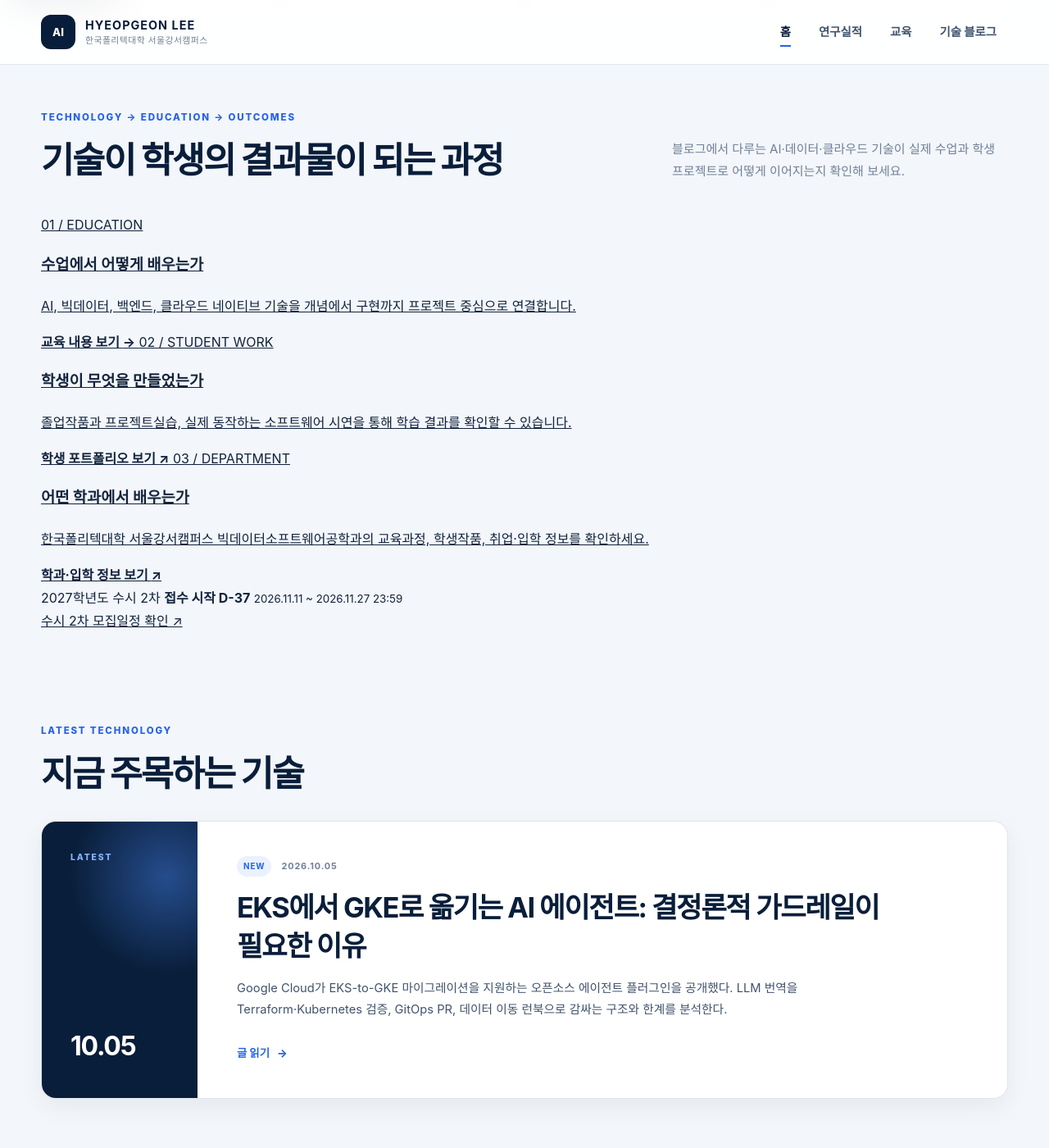
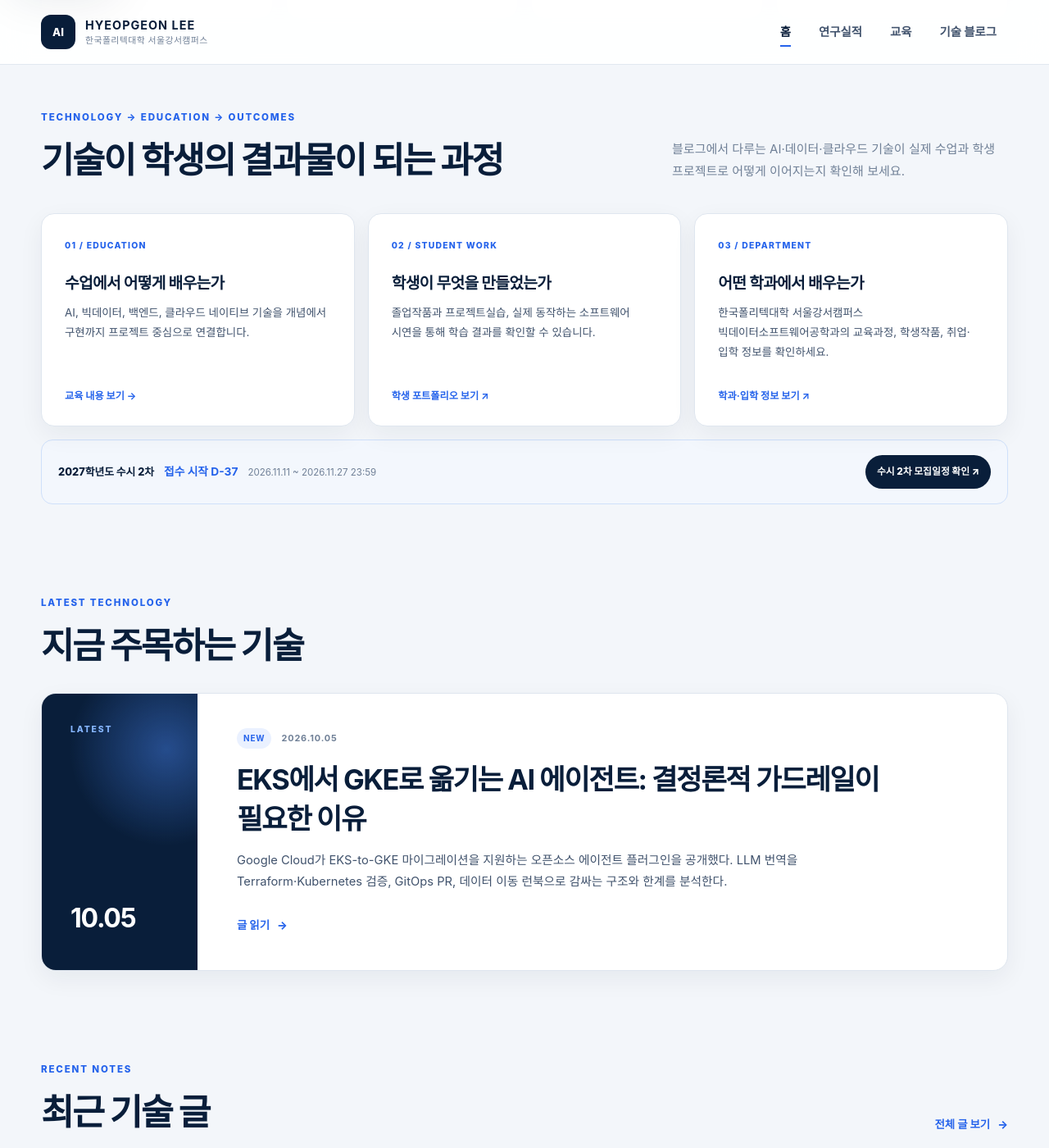
Before and after one commit to Hyeopgeon-Lee/hyeopgeon-Lee.github.io, a Jekyll site: the page built from index.md, in a window 1280 px wide and 1400 px high, scrolled down 1424 px. Shown: the whole window at 82% size. Built offline with Jekyll 4.4.1, drawn with Linux system fonts in a browser that asks for light colours; some web fonts are replaced.

Commit message:
Style department outreach pathways for desktop and mobile

```diff
--- a/assets/css/custom.css
+++ b/assets/css/custom.css
@@ -2589,3 +2589,192 @@ a {
 /* Reserve copy controls before scripts run to avoid a layout shift. */
 .prose-content pre { position: relative; padding-top: 3rem; }
 .prose-content pre > .copy-button { position: absolute; top: .35rem; right: .5rem; margin: 0; }
+
+
+/* Department outreach bridges */
+.education-bridge-grid {
+  display: grid;
+  grid-template-columns: repeat(3, minmax(0, 1fr));
+  gap: 16px;
+}
+
+.education-bridge-card {
+  min-height: 260px;
+  padding: 30px 28px 26px;
+  display: flex;
+  flex-direction: column;
+  border: 1px solid var(--border);
+  border-radius: 16px;
+  background: var(--surface);
+  box-shadow: var(--shadow-sm);
+  color: var(--navy);
+  text-decoration: none;
+  transition: transform 180ms ease, border-color 180ms ease, box-shadow 180ms ease;
+}
+
+.education-bridge-card:hover {
+  border-color: #a8c2e7;
+  box-shadow: 0 18px 42px rgba(9, 30, 58, 0.1);
+  transform: translateY(-4px);
+}
+
+.education-bridge-card > span {
+  color: var(--blue);
+  font-size: 0.65rem;
+  font-weight: 800;
+  letter-spacing: 0.12em;
+}
+
+.education-bridge-card h3 {
+  margin: 22px 0 12px;
+  color: var(--navy);
+  font-size: 1.2rem;
+  letter-spacing: -0.035em;
+  line-height: 1.4;
+}
+
+.education-bridge-card p {
+  margin: 0;
+  color: var(--text-soft);
+  font-size: 0.84rem;
+  line-height: 1.78;
+}
+
+.education-bridge-card strong {
+  margin-top: auto;
+  padding-top: 24px;
+  color: var(--blue);
+  font-size: 0.76rem;
+}
+
+.education-bridge-admission {
+  margin-top: 16px;
+  padding: 18px 20px;
+  display: flex;
+  align-items: center;
+  justify-content: space-between;
+  gap: 24px;
+  border: 1px solid #cfe0fa;
+  border-radius: 14px;
+  background: #f3f7fd;
+}
+
+.education-bridge-admission > div {
+  min-width: 0;
+  display: flex;
+  align-items: baseline;
+  flex-wrap: wrap;
+  gap: 5px 12px;
+}
+
+.education-bridge-admission span {
+  color: var(--navy);
+  font-size: 0.8rem;
+  font-weight: 800;
+}
+
+.education-bridge-admission strong {
+  color: var(--blue);
+  font-size: 0.86rem;
+}
+
+.education-bridge-admission small {
+  color: var(--muted);
+  font-size: 0.72rem;
+}
+
+.education-bridge-admission > a {
+  flex: 0 0 auto;
+  padding: 10px 14px;
+  border-radius: 999px;
+  background: var(--navy);
+  color: #fff;
+  font-size: 0.74rem;
+  font-weight: 800;
+  text-decoration: none;
+}
+
+.post-education-bridge {
+  margin-top: 24px;
+  padding: 25px 26px;
+  border: 1px solid #cfe0fa;
+  border-radius: 14px;
+  background: linear-gradient(135deg, #f7faff 0%, #eef5ff 100%);
+}
+
+.post-education-bridge__eyebrow {
+  display: block;
+  color: var(--blue);
+  font-size: 0.64rem;
+  font-weight: 800;
+  letter-spacing: 0.13em;
+}
+
+.prose-content .post-education-bridge h2 {
+  margin: 7px 0 10px;
+  padding: 0;
+  border: 0;
+  color: var(--navy);
+  font-size: 1.28rem;
+}
+
+.prose-content .post-education-bridge p {
+  margin: 0;
+  color: var(--text-soft);
+  font-size: 0.82rem;
+  line-height: 1.75;
+}
+
+.post-education-bridge__links {
+  margin-top: 17px;
+  display: flex;
+  flex-wrap: wrap;
+  gap: 8px;
+}
+
+.post-education-bridge__links a {
+  padding: 8px 11px;
+  border: 1px solid #c7d9f2;
+  border-radius: 999px;
+  background: #fff;
+  color: var(--navy) !important;
+  font-size: 0.72rem;
+  font-weight: 800;
+  text-decoration: none;
+}
+
+@media (max-width: 760px) {
+  .education-bridge-grid {
+    grid-template-columns: 1fr;
+  }
+
+  .education-bridge-card {
+    min-height: 0;
+  }
+
+  .education-bridge-admission {
+    align-items: flex-start;
+    flex-direction: column;
+    gap: 14px;
+  }
+
+  .education-bridge-admission > a {
+    width: 100%;
+    box-sizing: border-box;
+    text-align: center;
+  }
+
+  .post-education-bridge__links {
+    display: grid;
+    grid-template-columns: 1fr;
+  }
+
+  .post-education-bridge__links a {
+    text-align: center;
+  }
+
+  .outcome-actions {
+    width: 100%;
+    flex-wrap: wrap;
+  }
+}
```
